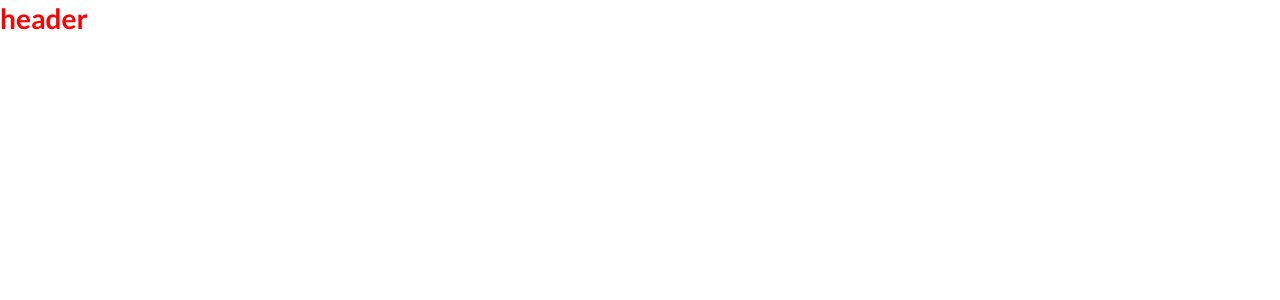
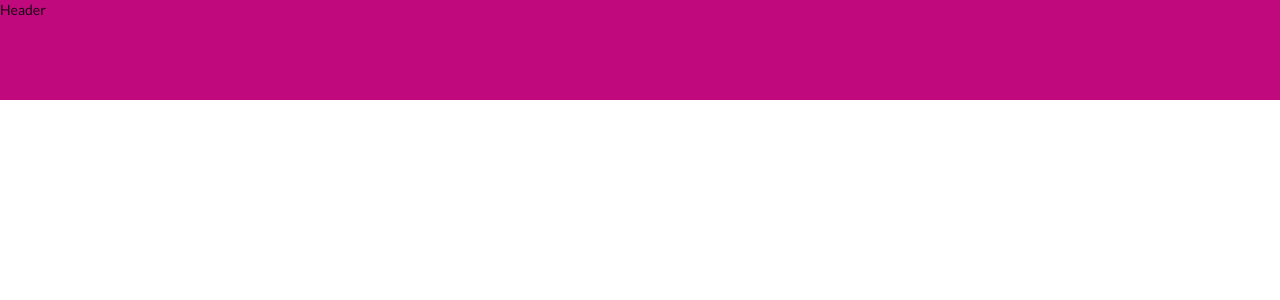
Before and after one commit to heech1013/webpack-es6-boilerplate, a React app: page / in a window 1280 px wide. Shown: the top 300 px of the page. Built offline with nearby package versions, Linux system fonts and the light colour scheme.

Commit message:
apply sass using classnames

```diff
--- a/package.json
+++ b/package.json
@@ -24,6 +24,7 @@
     "@types/react-dom": "^17.0.0",
     "@types/react-router-dom": "^5.1.7",
     "@types/webpack": "^4.41.25",
+    "classnames": "^2.2.6",
     "react": "^17.0.1",
     "react-dom": "^17.0.1",
     "react-router-dom": "^5.2.0",
@@ -36,6 +37,7 @@
     "@babel/preset-env": "^7.12.11",
     "@babel/preset-react": "^7.12.10",
     "@babel/preset-typescript": "^7.12.7",
+    "@types/classnames": "^2.2.11",
     "@typescript-eslint/eslint-plugin": "^4.12.0",
     "@typescript-eslint/parser": "^4.12.0",
     "babel-loader": "^8.2.2",
--- a/src/components/Header.tsx
+++ b/src/components/Header.tsx
@@ -1,6 +1,10 @@
 import React from "react";
-import "../scss/Header.scss";
+import classNames from "classnames/bind";
 
-const Header = () => <h1>header</h1>;
+import styles from "../scss/Header.module.scss";
+
+const cx = classNames.bind(styles);
+
+const Header = () => <div className={cx("container")}>Header</div>;
 
 export default Header;
--- /dev/null
+++ b/src/d.ts
@@ -0,0 +1 @@
+declare module "*.scss";
--- /dev/null
+++ b/src/scss/Header.module.scss
@@ -0,0 +1,6 @@
+@import "./util.scss";
+
+.container {
+  height: 100px;
+  background-color: $base-color;
+}
--- a/src/scss/Header.scss
+++ /dev/null
@@ -1,3 +0,0 @@
-h1 {
-  color: red;
-}
--- /dev/null
+++ b/src/scss/util.scss
@@ -0,0 +1 @@
+$base-color: #bf097d;
--- a/tsconfig.json
+++ b/tsconfig.json
@@ -42,7 +42,7 @@
     // "noUncheckedIndexedAccess": true,      /* Include 'undefined' in index signature results */
 
     /* Module Resolution Options */
-    // "moduleResolution": "node",            /* Specify module resolution strategy: 'node' (Node.js) or 'classic' (TypeScript pre-1.6). */
+    "moduleResolution": "node",               /* Specify module resolution strategy: 'node' (Node.js) or 'classic' (TypeScript pre-1.6). */
     "baseUrl": ".",                           /* Base directory to resolve non-absolute module names. */
     // "paths": {"*": ["src/*"]}              /* A series of entries which re-map imports to lookup locations relative to the 'baseUrl'. */
     // "rootDirs": [],                        /* List of root folders whose combined content represents the structure of the project at runtime. */
--- a/webpack.config.ts
+++ b/webpack.config.ts
@@ -9,7 +9,9 @@ module.exports = {
   },
   devtool: "source-map",
   resolve: {
+    /** enable to resolve file without extension. */
     extensions: [".ts", ".tsx", ".js"],
+    /** search modules from beginning of array. */
     modules: ["./src", "node_modules"],
   },
   module: {
```
Also changed, not shown: 1 other file (tests, documents, lock files or other folders).
